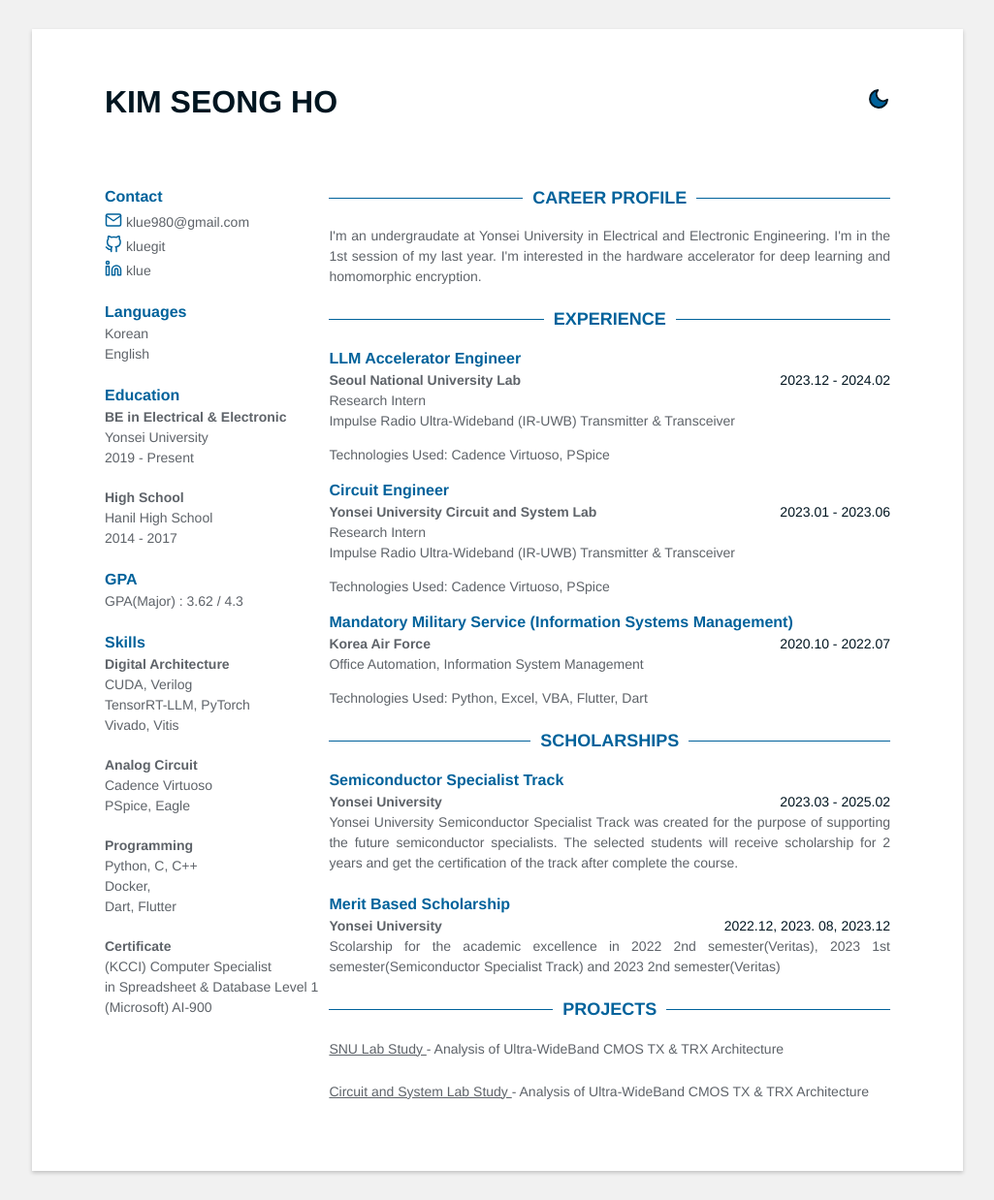
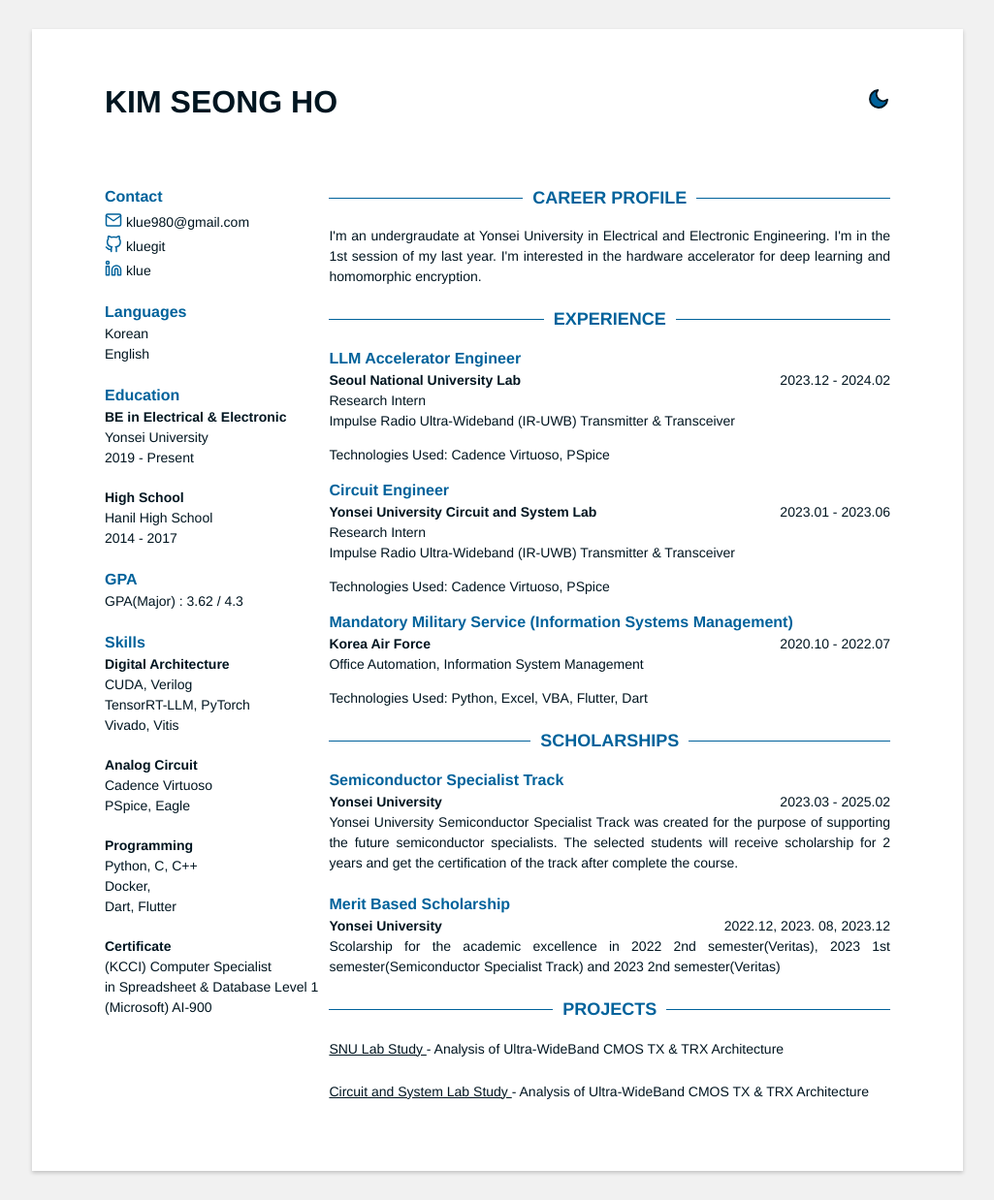
Before and after one commit to klue980/klue980.github.io, a Jekyll site: the page built from index.html, in a window 1280 px wide. Shown: the whole page at 97% size, without its empty margins (127-1152 px from the left). Built offline with Jekyll 4.4.1, drawn with Linux system fonts in a browser that asks for light colours.

Commit message:
make body black

```diff
--- a/_sass/skins/black.scss
+++ b/_sass/skins/black.scss
@@ -3,7 +3,7 @@
     --bg-color-cv: #ffffff;
     --fg-color: #00629b;
     --fg-color-dark: #011520;
-    --fg-color-body: #5e6369;
+    --fg-color-body: #011520;
     --fg-color-title-sm: #011520;
 
 }
```
